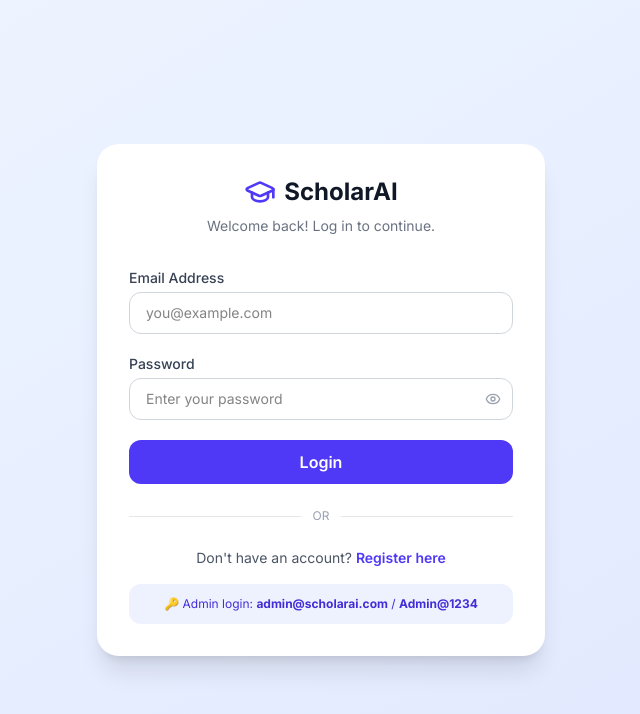
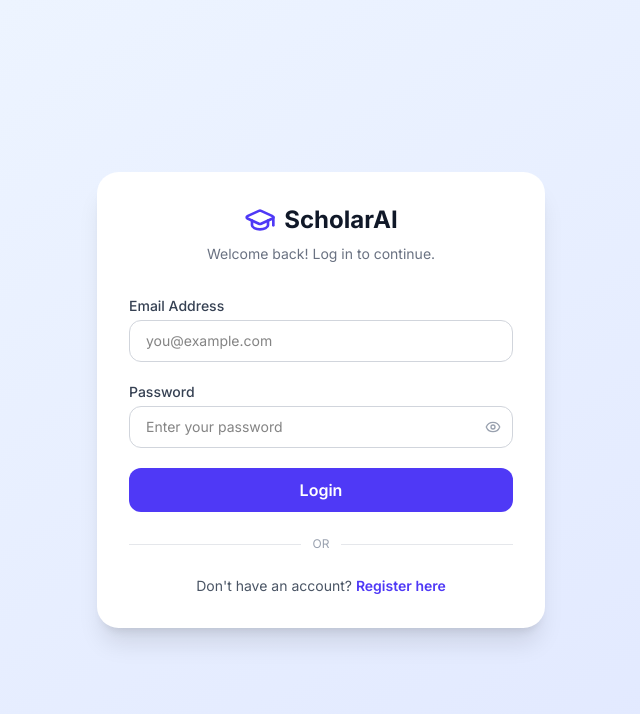
Before and after one commit to shuyad02/scholar-ai, a Next.js app: page /login in a window 1280 px wide. Shown: the top 714 px of the page, without its empty margins (319-959 px from the left). Built offline with nearby package versions, Linux system fonts and the light colour scheme.

Commit message:
chore: remove admin credentials hint from login page

```diff
--- a/src/app/login/page.tsx
+++ b/src/app/login/page.tsx
@@ -132,11 +132,6 @@ export default function LoginPage() {
               Register here
             </Link>
           </p>
-
-          {/* Admin hint */}
-          <div className="mt-4 p-3 bg-indigo-50 rounded-lg text-xs text-indigo-700 text-center">
-            🔑 Admin login: <strong>admin@scholarai.com</strong> / <strong>Admin@1234</strong>
-          </div>
         </div>
       </div>
     </div>
```
